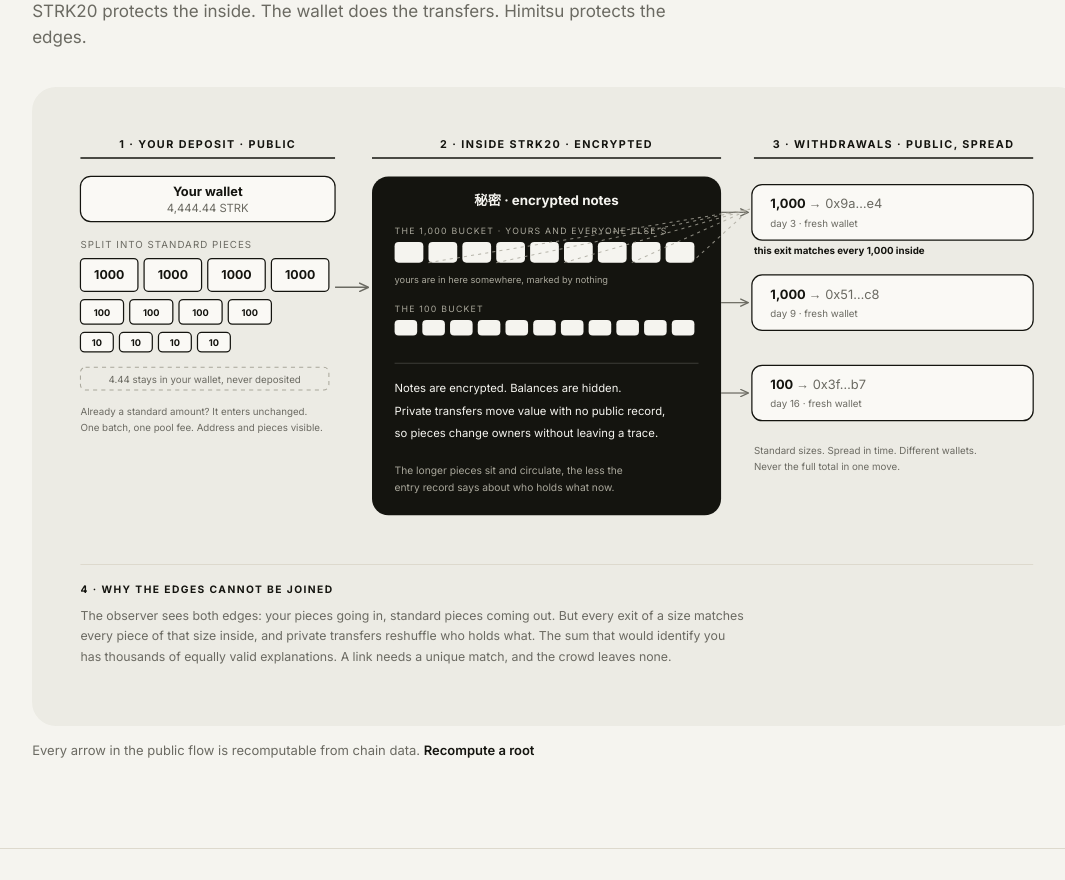
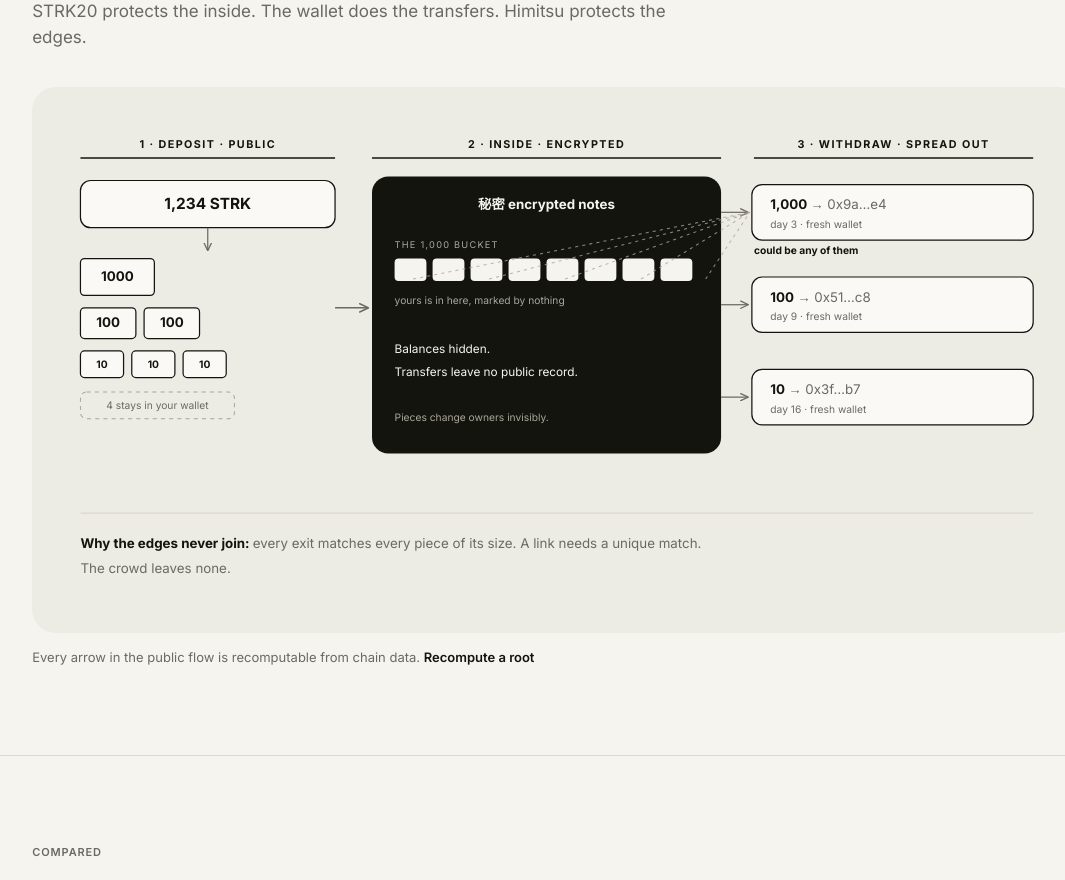
Before and after one commit to adipundir/himitsu-protocol, a Next.js app in the folder app/: page / in a window 1280 px wide. Shown: the part 2700-3580 px from the top of the page, without its empty margins (83-1148 px from the left). Built offline with nearby package versions, Linux system fonts and the light colour scheme.

Commit message:
Lean flow diagram: 1,234 example, minimal text
Each digit maps to its bucket (1x1000, 2x100, 3x10, 4 stays home). One bucket
row inside, three spread exits, the candidate fan, and a single closing line
carrying the unlinking argument.

```diff
--- a/app/src/app/components/home/ProtocolFlow.tsx
+++ b/app/src/app/components/home/ProtocolFlow.tsx
@@ -1,11 +1,10 @@
 import styles from "./protocolFlow.module.css";
 
 /**
- * The privacy story, stage by stage: a deposit is split into standard pieces (or passes
- * through untouched if it already is one), the pieces sit indistinguishable among everyone
- * else's inside the encrypted pool, withdrawals leave as standard pieces spread over time
- * to fresh wallets, and the bottom strip states why the two public edges cannot be joined.
- * Pure inline SVG (server component); colors ride the page's CSS vars.
+ * The privacy story with a minimal example: 1,234 STRK splits so each digit maps to a
+ * bucket (1×1000, 2×100, 3×10, 4 stays home). Inside, the pieces sit unmarked among
+ * everyone else's; exits leave spread out in standard sizes; the dotted fan plus the one
+ * closing line carry the unlinking argument. Pure inline SVG (server component).
  */
 
 const INK = "var(--ink)";
@@ -15,13 +14,12 @@ const LINE = "var(--line)";
 const CARD = "var(--card)";
 const CREAM = "var(--cream)";
 
-/** A standard-piece chip: identical rectangles are the whole point. */
 function Chip({ x, y, w, h, label, dark }: { x: number; y: number; w: number; h: number; label?: string; dark?: boolean }) {
   return (
     <g>
       <rect x={x} y={y} width={w} height={h} rx="4" fill={dark ? CREAM : CARD} stroke={dark ? "none" : INK} strokeWidth="1.2" />
       {label && (
-        <text x={x + w / 2} y={y + h / 2 + 3.5} textAnchor="middle" fontSize={h > 28 ? 12 : 9} fontWeight="700" fill={INK}>
+        <text x={x + w / 2} y={y + h / 2 + 4} textAnchor="middle" fontSize={h > 28 ? 13 : 10} fontWeight="700" fill={INK}>
           {label}
         </text>
       )}
@@ -45,10 +43,10 @@ export default function ProtocolFlow() {
     <div className={styles.wrap}>
       <svg
         className={styles.svg}
-        viewBox="0 0 960 560"
+        viewBox="0 0 960 470"
         fill="none"
         role="img"
-        aria-label="Flow: a deposit is split into standard pieces at the public entry, the pieces sit encrypted and indistinguishable among everyone else's inside STRK20, withdrawals leave as standard pieces spread over time to fresh wallets, and every exit matches every piece of its size, so the public edges cannot be joined."
+        aria-label="Example: 1,234 STRK enters as one 1000, two 100s and three 10s while 4 stays in the wallet; inside STRK20 the pieces sit unmarked among everyone else's; withdrawals leave spread out in standard sizes; every exit matches every piece of its size, so the edges cannot be joined."
       >
         <defs>
           <marker id="pfA" viewBox="0 0 8 8" refX="7" refY="4" markerWidth="7" markerHeight="7" orient="auto-start-reverse">
@@ -56,90 +54,70 @@ export default function ProtocolFlow() {
           </marker>
         </defs>
 
-        <ZoneLabel cx={140} x1={16} x2={264}>1 · your deposit · public</ZoneLabel>
-        <ZoneLabel cx={470} x1={300} x2={640}>2 · inside strk20 · encrypted</ZoneLabel>
-        <ZoneLabel cx={808} x1={672} x2={944}>3 · withdrawals · public, spread</ZoneLabel>
+        <ZoneLabel cx={140} x1={16} x2={264}>1 · deposit · public</ZoneLabel>
+        <ZoneLabel cx={470} x1={300} x2={640}>2 · inside · encrypted</ZoneLabel>
+        <ZoneLabel cx={808} x1={672} x2={944}>3 · withdraw · spread out</ZoneLabel>
 
-        {/* ── 1 · deposit side ── */}
-        <rect x="16" y="52" width="248" height="44" rx="10" fill={CARD} stroke={INK} strokeWidth="1.2" />
-        <text x="140" y="71" textAnchor="middle" fontSize="12.5" fontWeight="700" fill={INK}>Your wallet</text>
-        <text x="140" y="87" textAnchor="middle" fontSize="11" fill={INK_SOFT}>4,444.44 STRK</text>
+        {/* ── 1 · the split, digit by digit ── */}
+        <rect x="16" y="56" width="248" height="46" rx="10" fill={CARD} stroke={INK} strokeWidth="1.2" />
+        <text x="140" y="84" textAnchor="middle" fontSize="15" fontWeight="700" fill={INK}>1,234 STRK</text>
 
-        <text x="16" y="122" fontSize="9.5" letterSpacing="1" fill={INK_SOFT}>SPLIT INTO STANDARD PIECES</text>
-        <Chip x={16} y={132} w={56} h={32} label="1000" />
-        <Chip x={78} y={132} w={56} h={32} label="1000" />
-        <Chip x={140} y={132} w={56} h={32} label="1000" />
-        <Chip x={202} y={132} w={56} h={32} label="1000" />
-        <Chip x={16} y={172} w={42} h={24} label="100" />
-        <Chip x={64} y={172} w={42} h={24} label="100" />
-        <Chip x={112} y={172} w={42} h={24} label="100" />
-        <Chip x={160} y={172} w={42} h={24} label="100" />
-        <Chip x={16} y={204} w={32} h={19} label="10" />
-        <Chip x={54} y={204} w={32} h={19} label="10" />
-        <Chip x={92} y={204} w={32} h={19} label="10" />
-        <Chip x={130} y={204} w={32} h={19} label="10" />
+        <line x1="140" y1="102" x2="140" y2="124" stroke={INK_SOFT} strokeWidth="1.2" markerEnd="url(#pfA)" />
 
-        <rect x="16" y="238" width="242" height="22" rx="5" stroke={INK_FAINT} strokeDasharray="4 4" />
-        <text x="137" y="253" textAnchor="middle" fontSize="9.5" fill={INK_SOFT}>4.44 stays in your wallet, never deposited</text>
+        <Chip x={16} y={132} w={72} h={36} label="1000" />
+        <Chip x={16} y={180} w={54} h={30} label="100" />
+        <Chip x={78} y={180} w={54} h={30} label="100" />
+        <Chip x={16} y={222} w={42} h={26} label="10" />
+        <Chip x={66} y={222} w={42} h={26} label="10" />
+        <Chip x={116} y={222} w={42} h={26} label="10" />
+        <rect x="16" y="262" width="150" height="26" rx="6" stroke={INK_FAINT} strokeDasharray="4 4" />
+        <text x="91" y="279" textAnchor="middle" fontSize="10" fill={INK_SOFT}>4 stays in your wallet</text>
 
-        <text x="16" y="284" fontSize="9.5" fill={INK_SOFT}>Already a standard amount? It enters unchanged.</text>
-        <text x="16" y="300" fontSize="9.5" fill={INK_SOFT}>One batch, one pool fee. Address and pieces visible.</text>
-
-        {/* deposit arrow */}
-        <line x1="264" y1="160" x2="296" y2="160" stroke={INK_SOFT} strokeWidth="1.4" markerEnd="url(#pfA)" />
+        <line x1="264" y1="180" x2="296" y2="180" stroke={INK_SOFT} strokeWidth="1.4" markerEnd="url(#pfA)" />
 
         {/* ── 2 · inside the pool ── */}
-        <rect x="300" y="52" width="340" height="330" rx="16" fill={INK} />
-        <text x="470" y="80" textAnchor="middle" fontSize="13" fontWeight="700" fill={CREAM}>秘密 · encrypted notes</text>
+        <rect x="300" y="52" width="340" height="270" rx="16" fill={INK} />
+        <text x="470" y="84" textAnchor="middle" fontSize="13" fontWeight="700" fill={CREAM}>秘密 encrypted notes</text>
 
-        <text x="322" y="108" fontSize="8.5" letterSpacing="1.2" fill={INK_FAINT}>THE 1,000 BUCKET · YOURS AND EVERYONE ELSE&apos;S</text>
-        {Array.from({ length: 9 }, (_, i) => (
-          <Chip key={`kb${i}`} x={322 + i * 33} y={116} w={28} h={20} dark />
+        <text x="322" y="122" fontSize="9" letterSpacing="1.2" fill={INK_FAINT}>THE 1,000 BUCKET</text>
+        {Array.from({ length: 8 }, (_, i) => (
+          <Chip key={i} x={322 + i * 37} y={132} w={31} h={22} dark />
         ))}
-        <text x="322" y="156" fontSize="9" fill={INK_FAINT}>yours are in here somewhere, marked by nothing</text>
+        <text x="322" y="176" fontSize="10" fill={INK_FAINT}>yours is in here, marked by nothing</text>
 
-        <text x="322" y="184" fontSize="8.5" letterSpacing="1.2" fill={INK_FAINT}>THE 100 BUCKET</text>
-        {Array.from({ length: 11 }, (_, i) => (
-          <Chip key={`hb${i}`} x={322 + i * 27} y={192} w={22} h={15} dark />
-        ))}
+        <text x="322" y="224" fontSize="11.5" fill={CREAM}>Balances hidden.</text>
+        <text x="322" y="246" fontSize="11.5" fill={CREAM}>Transfers leave no public record.</text>
+        <text x="322" y="290" fontSize="10" fill={INK_FAINT}>Pieces change owners invisibly.</text>
 
-        <line x1="322" y1="234" x2="618" y2="234" stroke="rgba(245,244,239,0.18)" />
-        <text x="322" y="262" fontSize="11" fill={CREAM}>Notes are encrypted. Balances are hidden.</text>
-        <text x="322" y="284" fontSize="11" fill={CREAM}>Private transfers move value with no public record,</text>
-        <text x="322" y="306" fontSize="11" fill={CREAM}>so pieces change owners without leaving a trace.</text>
-        <text x="322" y="342" fontSize="10" fill={INK_FAINT}>The longer pieces sit and circulate, the less the</text>
-        <text x="322" y="358" fontSize="10" fill={INK_FAINT}>entry record says about who holds what now.</text>
-
-        {/* ── 3 · withdrawals ── */}
+        {/* ── 3 · exits ── */}
         {[
-          { y: 60, amt: "1,000", addr: "0x9a…e4", when: "day 3 · fresh wallet" },
-          { y: 148, amt: "1,000", addr: "0x51…c8", when: "day 9 · fresh wallet" },
-          { y: 236, amt: "100", addr: "0x3f…b7", when: "day 16 · fresh wallet" },
+          { y: 60, amt: "1,000", addr: "0x9a…e4", when: "day 3" },
+          { y: 150, amt: "100", addr: "0x51…c8", when: "day 9" },
+          { y: 240, amt: "10", addr: "0x3f…b7", when: "day 16" },
         ].map((e) => (
           <g key={e.y}>
             <line x1="640" y1={e.y + 27} x2="666" y2={e.y + 27} stroke={INK_SOFT} strokeWidth="1.2" markerEnd="url(#pfA)" />
             <rect x="670" y={e.y} width="274" height="54" rx="10" fill={CARD} stroke={INK} strokeWidth="1.2" />
-            <text x="688" y={e.y + 23} fontSize="12.5" fontWeight="700" fill={INK}>
+            <text x="688" y={e.y + 24} fontSize="13" fontWeight="700" fill={INK}>
               {e.amt} <tspan fontWeight="400" fill={INK_SOFT}>→ {e.addr}</tspan>
             </text>
-            <text x="688" y={e.y + 41} fontSize="9.5" fill={INK_SOFT}>{e.when}</text>
+            <text x="688" y={e.y + 42} fontSize="10" fill={INK_SOFT}>{e.when} · fresh wallet</text>
           </g>
         ))}
-        <text x="672" y="322" fontSize="9.5" fill={INK_SOFT}>Standard sizes. Spread in time. Different wallets.</text>
-        <text x="672" y="338" fontSize="9.5" fill={INK_SOFT}>Never the full total in one move.</text>
 
-        {/* unlink fan: the first exit could be any 1,000 in the bucket */}
-        {[355, 421, 487, 553, 611].map((x) => (
-          <line key={x} x1={x} y1="136" x2="668" y2="84" stroke={INK_FAINT} strokeWidth="1" strokeDasharray="3 4" opacity="0.8" />
+        {/* the fan: one exit, many candidates */}
+        {[340, 414, 488, 562, 625].map((x) => (
+          <line key={x} x1={x} y1="152" x2="668" y2="87" stroke={INK_FAINT} strokeWidth="1" strokeDasharray="3 4" opacity="0.8" />
         ))}
-        <text x="672" y="128" fontSize="9.5" fontWeight="700" fill={INK}>this exit matches every 1,000 inside</text>
+        <text x="672" y="128" fontSize="10" fontWeight="700" fill={INK}>could be any of them</text>
 
-        {/* ── 4 · why it unlinks ── */}
-        <line x1="16" y1="430" x2="944" y2="430" stroke={LINE} />
-        <text x="16" y="458" fontSize="10" fontWeight="700" letterSpacing="1.4" fill={INK}>4 · WHY THE EDGES CANNOT BE JOINED</text>
-        <text x="16" y="484" fontSize="12" fill={INK_SOFT}>The observer sees both edges: your pieces going in, standard pieces coming out. But every exit of a size matches</text>
-        <text x="16" y="504" fontSize="12" fill={INK_SOFT}>every piece of that size inside, and private transfers reshuffle who holds what. The sum that would identify you</text>
-        <text x="16" y="524" fontSize="12" fill={INK_SOFT}>has thousands of equally valid explanations. A link needs a unique match, and the crowd leaves none.</text>
+        {/* ── the one-line why ── */}
+        <line x1="16" y1="380" x2="944" y2="380" stroke={LINE} />
+        <text x="16" y="414" fontSize="13" fill={INK}>
+          <tspan fontWeight="700">Why the edges never join: </tspan>
+          <tspan fill={INK_SOFT}>every exit matches every piece of its size. A link needs a unique match.</tspan>
+        </text>
+        <text x="16" y="438" fontSize="13" fill={INK_SOFT}>The crowd leaves none.</text>
       </svg>
     </div>
   );
```
